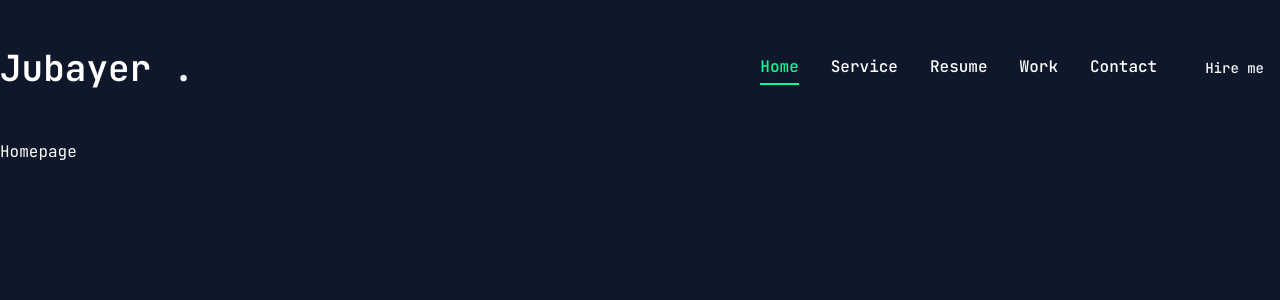
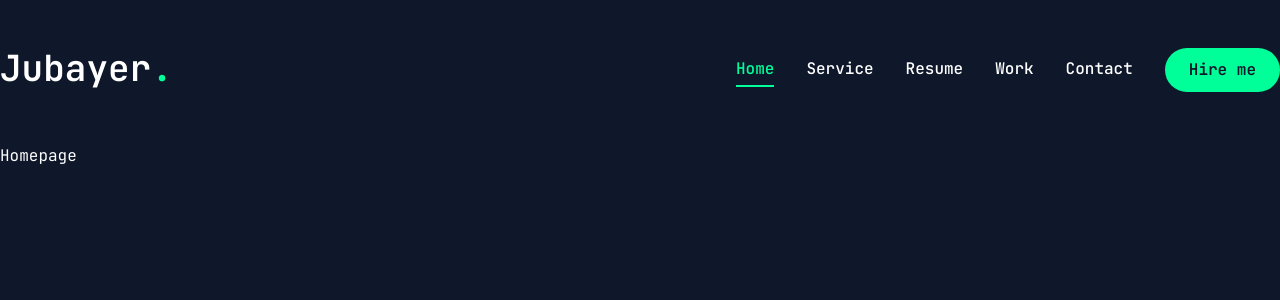
Before and after one commit to jubayer718/next-dev-portfolio, a Next.js app: page / in a window 1280 px wide. Shown: the top 300 px of the page. Built offline with nearby package versions, Linux system fonts and the light colour scheme.

Commit message:
hire me button style added

```diff
--- a/package.json
+++ b/package.json
@@ -22,6 +22,7 @@
     "next": "15.3.3",
     "react": "^19.0.0",
     "react-dom": "^19.0.0",
+    "react-icons": "^5.5.0",
     "tailwind-merge": "^3.3.0"
   },
   "devDependencies": {
--- a/src/components/Header.jsx
+++ b/src/components/Header.jsx
@@ -3,6 +3,7 @@ import { Button } from "./ui/button";
 
 // components
 import Nav from "./Nav";
+import MobileNav from "./MobileNav";
 
 
 const Header = () => {
@@ -11,7 +12,7 @@ const Header = () => {
       <div className="container mx-auto flex justify-between">
         {/* logo */}
         <Link href="/">
-          <h1 className="text-4xl font-semibold">Jubayer <span className="text-accent">.</span></h1>
+          <h1 className="text-4xl font-semibold">Jubayer<span className="text-[#00ff99]">.</span></h1>
         </Link>
 
 
@@ -25,7 +26,10 @@ const Header = () => {
 
 
         {/* mobile nav */}
-        <div className="xl:hidden">mobile nav</div>
+        <div className="xl:hidden">
+          <MobileNav/>
+
+        </div>
 
     </div>
   </header>)
--- /dev/null
+++ b/src/components/MobileNav.jsx
@@ -0,0 +1,62 @@
+"use client";
+import { motion } from 'framer-motion'
+import { Sheet, SheetContent, SheetTrigger } from '@/components/ui/sheet';
+import { usePathname } from 'next/navigation';
+import Link from "next/link";
+import {CiMenuFries} from "react-icons/ci"
+
+
+const links =[
+  {
+    name: 'home',
+    path:'/'
+  },
+  {
+    name: 'service',
+    path:'/service'
+  },
+  {
+    name: 'resume',
+    path:'/resume'
+  },
+  {
+    name: 'work',
+    path:'/work'
+  },
+  {
+    name: 'contact',
+    path:'/contact',
+  }
+]
+const MobileNav = () => {
+  const pathname = usePathname();
+  return (
+
+      <Sheet>
+        <SheetTrigger className="flex justify-center items-center">
+          <CiMenuFries className="text-[32px] text-[#00ff99]" />
+        </SheetTrigger>
+        <SheetContent className="flex flex-col">
+          {/* logo */}
+        <div className='mt-20 mb-16 text-center text-2xl '>
+          <Link className='flex justify-center items-end' href="/">
+            <h1 className='text-4xl font-semibold'>Jubayer</h1><span className='text-[#00ff99]'>.</span>
+          </Link>
+        </div>
+        {/* nav */}
+        <nav className='flex flex-col justify-center items-center gap-7'>
+          {links.map((link, index) => {
+            return (
+              <Link key={index} href={link.path} className={`${link.path===pathname&&"text-[#00ff99] border-b-2 border-[#00ff99]"} text-xl capitalize hover:text-[#00ff99] transition-all`}>{ link.name}</Link>
+            )
+          })}
+        </nav>
+
+
+        </SheetContent>
+     </Sheet>
+
+  );
+};
+
+export default MobileNav;
--- a/src/components/StairTransition.jsx
+++ b/src/components/StairTransition.jsx
@@ -1,6 +1,6 @@
 "use client";
 
-import { AnimatePresence } from "framer-motion";
+import { AnimatePresence,motion } from "framer-motion";
 import { usePathname } from "next/navigation";
 
 //components
@@ -17,6 +17,15 @@ const StairTransition = () => {
             <Stair/>
           </div>
 
+          <motion.div
+            className="h-screen w-screen fixed bg-primary top-0 pointer-events-none"
+            initial={{ opacity: 1 }}
+            animate={{
+              opacity: 0,
+              transition:{delay:1,duration:0.4,ease:"easeInOut"},
+            }}
+          ></motion.div>
+
         </div>
     </AnimatePresence>
     </>
--- a/src/components/ui/button.jsx
+++ b/src/components/ui/button.jsx
@@ -5,26 +5,20 @@ import { cva } from "class-variance-authority";
 import { cn } from "@/lib/utils"
 
 const buttonVariants = cva(
-  "inline-flex items-center justify-center gap-2 whitespace-nowrap rounded-md text-sm font-medium transition-all disabled:pointer-events-none disabled:opacity-50 [&_svg]:pointer-events-none [&_svg:not([class*='size-'])]:size-4 shrink-0 [&_svg]:shrink-0 outline-none focus-visible:border-ring focus-visible:ring-ring/50 focus-visible:ring-[3px] aria-invalid:ring-destructive/20 dark:aria-invalid:ring-destructive/40 aria-invalid:border-destructive",
+  "inline-flex items-center justify-center whitespace-nowrap rounded-full text-base font-semibold ring-offset-white transition-colors",
   {
     variants: {
       variant: {
-        default:
-          "bg-primary text-primary-foreground shadow-xs hover:bg-primary/90",
-        destructive:
-          "bg-destructive text-white shadow-xs hover:bg-destructive/90 focus-visible:ring-destructive/20 dark:focus-visible:ring-destructive/40 dark:bg-destructive/60",
-        outline:
-          "border bg-background shadow-xs hover:bg-accent hover:text-accent-foreground dark:bg-input/30 dark:border-input dark:hover:bg-input/50",
-        secondary:
-          "bg-secondary text-secondary-foreground shadow-xs hover:bg-secondary/80",
-        ghost:
-          "hover:bg-accent hover:text-accent-foreground dark:hover:bg-accent/50",
-        link: "text-primary underline-offset-4 hover:underline",
+        default: "bg-[#00ff99] text-primary hover:bg-[#02b86f]",
+        primary: "bg-primary text-white",
+        outline: "border border-accent bg-transparent text-[#00ff99] hover:bg-[#02b86f] hover:text-primary",
+
+
       },
       size: {
-        default: "h-9 px-4 py-2 has-[>svg]:px-3",
-        sm: "h-8 rounded-md gap-1.5 px-3 has-[>svg]:px-2.5",
-        lg: "h-10 rounded-md px-6 has-[>svg]:px-4",
+        default: "h-[44px] px-6",
+        sm: "h-[48px] px-6",
+        lg: "h-[56px] px-8 text-sm uppercase tracking-[2px]",
         icon: "size-9",
       },
     },
--- a/src/components/ui/sheet.jsx
+++ b/src/components/ui/sheet.jsx
@@ -2,9 +2,8 @@
 
 import * as React from "react"
 import * as SheetPrimitive from "@radix-ui/react-dialog"
-import { XIcon } from "lucide-react"
-
 import { cn } from "@/lib/utils"
+import {IoMdClose} from "react-icons/io"
 
 function Sheet({
   ...props
@@ -57,9 +56,9 @@ function SheetContent({
       <SheetPrimitive.Content
         data-slot="sheet-content"
         className={cn(
-          "bg-background data-[state=open]:animate-in data-[state=closed]:animate-out fixed z-50 flex flex-col gap-4 shadow-lg transition ease-in-out data-[state=closed]:duration-300 data-[state=open]:duration-500",
+          "bg-primary data-[state=open]:animate-in data-[state=closed]:animate-out fixed z-50 flex flex-col gap-4 shadow-lg transition ease-in-out data-[state=closed]:duration-300 data-[state=open]:duration-500",
           side === "right" &&
-            "data-[state=closed]:slide-out-to-right data-[state=open]:slide-in-from-right inset-y-0 right-0 h-full w-3/4 border-l sm:max-w-sm",
+            "data-[state=closed]:slide-out-to-right data-[state=open]:slide-in-from-right inset-y-0 right-0 h-full w-3/4  sm:max-w-sm",
           side === "left" &&
             "data-[state=closed]:slide-out-to-left data-[state=open]:slide-in-from-left inset-y-0 left-0 h-full w-3/4 border-r sm:max-w-sm",
           side === "top" &&
@@ -71,8 +70,8 @@ function SheetContent({
         {...props}>
         {children}
         <SheetPrimitive.Close
-          className="ring-offset-background focus:ring-ring data-[state=open]:bg-secondary absolute top-4 right-4 rounded-xs opacity-70 transition-opacity hover:opacity-100 focus:ring-2 focus:ring-offset-2 focus:outline-hidden disabled:pointer-events-none">
-          <XIcon className="size-4" />
+          className="absolute right-8 top-8 transition-opacity outline-none">
+          <IoMdClose className="text-3xl text-[#00ff99]" />
           <span className="sr-only">Close</span>
         </SheetPrimitive.Close>
       </SheetPrimitive.Content>
```
Also changed, not shown: 1 other file (tests, documents, lock files or other folders).
